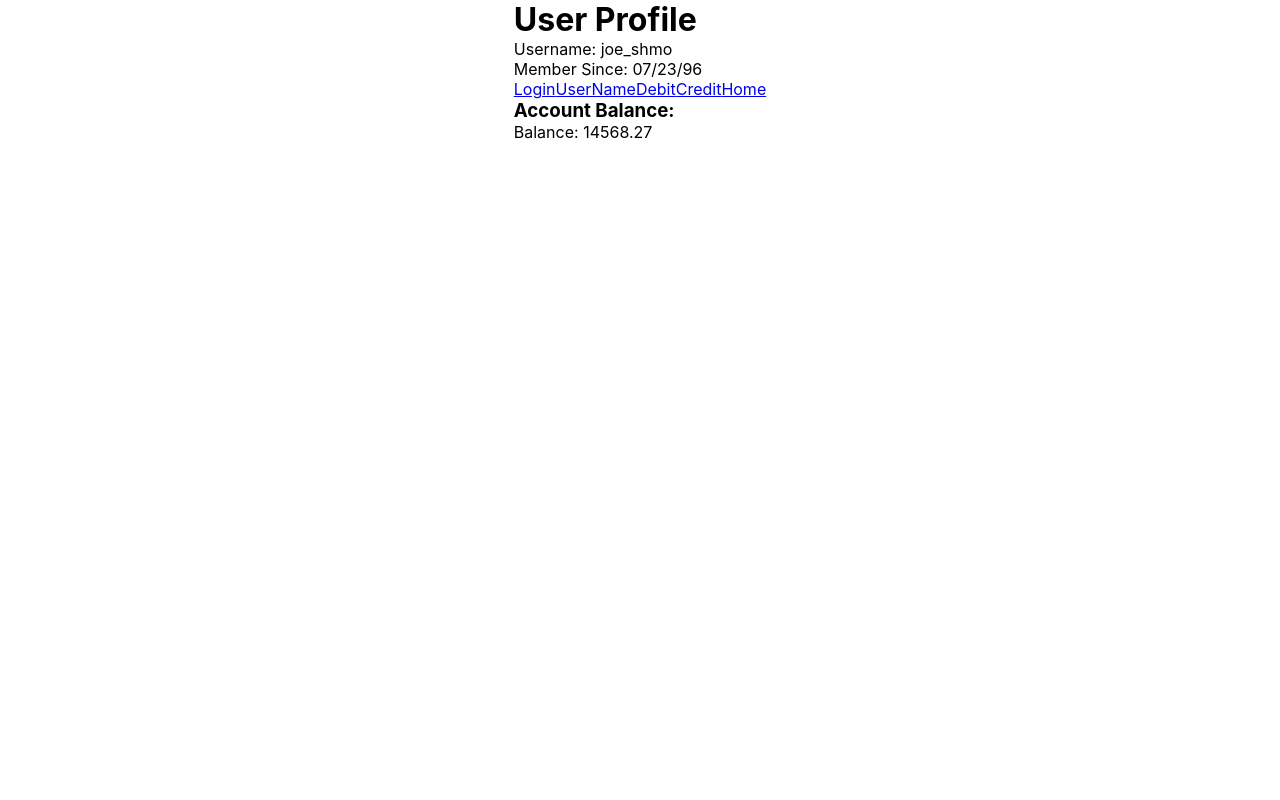
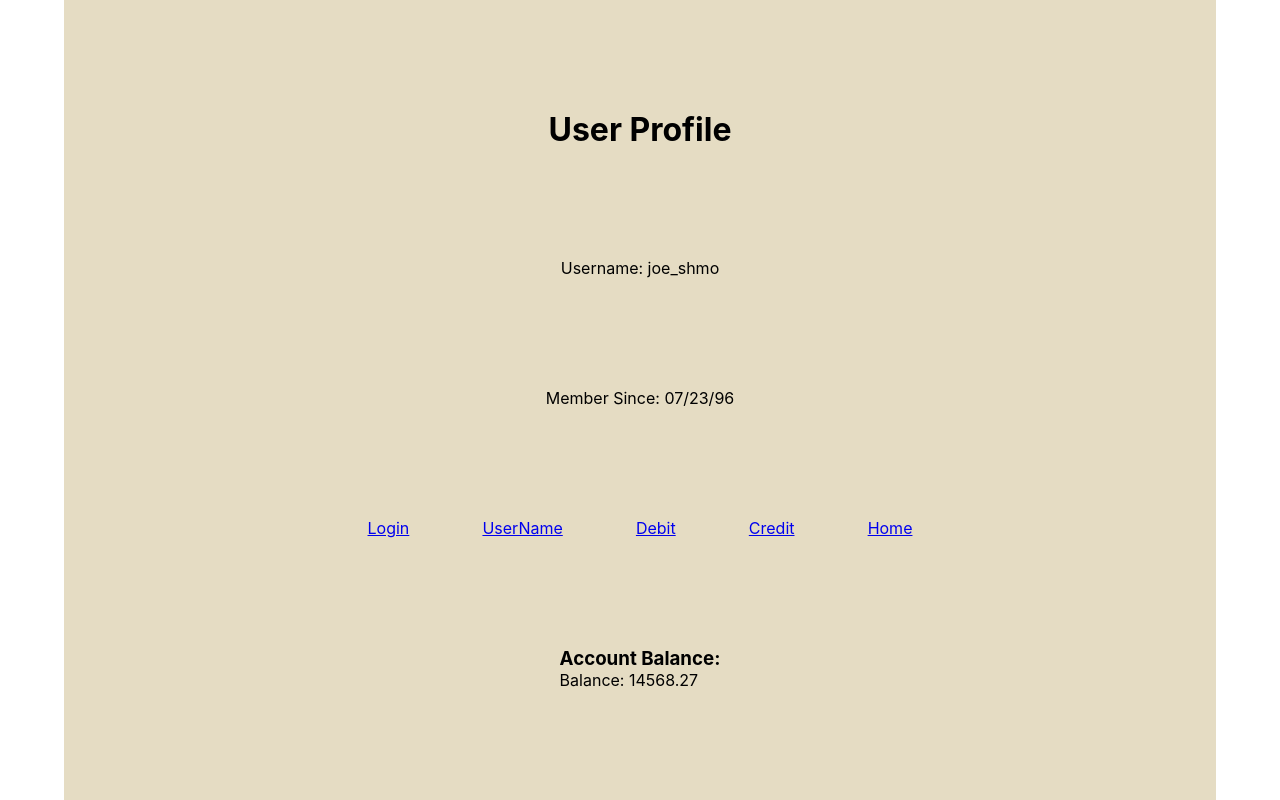
Before and after one commit to farihaorna23/Bank_Website, a React (Create React App) app: page /userProfile in a window 1280 px wide. Built offline with nearby package versions, Linux system fonts and the light colour scheme; no server answers.

Commit message:
added style to all pages

```diff
--- a/src/App.css
+++ b/src/App.css
@@ -17,7 +17,18 @@
   align-items: center;
   justify-content: space-evenly;
   width:90%;
+  background-color: #E5DCC3;
 }
+
+.container{
+  display: flex;
+  flex-direction: column;
+  align-items: center;
+  justify-content: space-evenly;
+  width:90%;
+  background-color: #E5DCC3;
+}
+
 
 .container>img{
 width: 70%;
--- a/src/App.js
+++ b/src/App.js
@@ -24,9 +24,9 @@ class App extends Component {
             debits: [],
             credits: [],
             debitDescription: "",
-            debitAmount: 0,
+            debitAmount: "",
             creditDescription: "",
-            creditAmount: 0,
+            creditAmount: "",
 
         }
     }
--- a/src/components/Credits.js
+++ b/src/components/Credits.js
@@ -11,7 +11,7 @@ const Credits = (props) => {
     }
 
     return (
-        <div>
+        <div className="container">
             <h1>Credits</h1>
             <ul>
                 {creditsView()}
--- a/src/components/Debits.js
+++ b/src/components/Debits.js
@@ -12,7 +12,7 @@ const Debits = (props) => {
 
 
     return (
-        <div>
+        <div className="container">
             <h1>Debits</h1>
             <ul>
                 {debitsView()}
--- a/src/components/Login.js
+++ b/src/components/Login.js
@@ -6,7 +6,7 @@ import AccountBalance from './AccountBalance';
 
 
 class LogIn extends Component {
-  constructor () {
+  constructor() {
     super()
     this.state = {
       user: {
@@ -18,40 +18,40 @@ class LogIn extends Component {
   }
 
   handleChange = (e) => {
-    const updatedUser = {...this.state.user}
+    const updatedUser = { ...this.state.user }
     const inputField = e.target.name
     const inputValue = e.target.value
     updatedUser[inputField] = inputValue
 
-    this.setState({user: updatedUser})
+    this.setState({ user: updatedUser })
   }
 
   handleSubmit = (e) => {
     e.preventDefault()
     this.props.mockLogIn(this.state.user)
-    this.setState({redirect: true})
+    this.setState({ redirect: true })
   }
 
-  render () {
+  render() {
 
     if (this.state.redirect) {
-      return (<Redirect to="/userProfile"/>)
+      return (<Redirect to="/userProfile" />)
     }
 
     return (
-      <div>
+      <div className="container">
         <form onSubmit={this.handleSubmit}>
           <div>
-            <label htmlFor="userName">User Name</label>
+            <label className="box" htmlFor="userName">User Name</label>
             <input type="text" name="userName" onChange={this.handleChange} value={this.state.user.userName} />
           </div>
           <div>
-            <label htmlFor="password">Password</label>
+            <label className="box" htmlFor="password">Password</label>
             <input type="password" name="password" />
           </div>
           <button>Log In</button>
         </form>
-        <Navbar/>
+        <Navbar />
         <AccountBalance accountBalance={this.props.accountBalance} />
       </div>
     )
--- a/src/components/UserProfile.js
+++ b/src/components/UserProfile.js
@@ -1,19 +1,20 @@
-import React, {Component} from 'react';
+import React, { Component } from 'react';
 import Navbar from './Navbar'
 import AccountBalance from './AccountBalance';
+
 
 class UserProfile extends Component {
   render() {
     return (
-        <div>
-          <h1>User Profile</h1>
+      <div className="container">
+        <h1>User Profile</h1>
 
-          <div>Username: {this.props.userName}</div>
-          <div>Member Since: {this.props.memberSince}</div>
-          <Navbar/>
-          <AccountBalance accountBalance={this.props.accountBalance} />
+        <div>Username: {this.props.userName}</div>
+        <div>Member Since: {this.props.memberSince}</div>
+        <Navbar />
+        <AccountBalance accountBalance={this.props.accountBalance} />
 
-        </div>
+      </div>
     );
   }
 }
```
